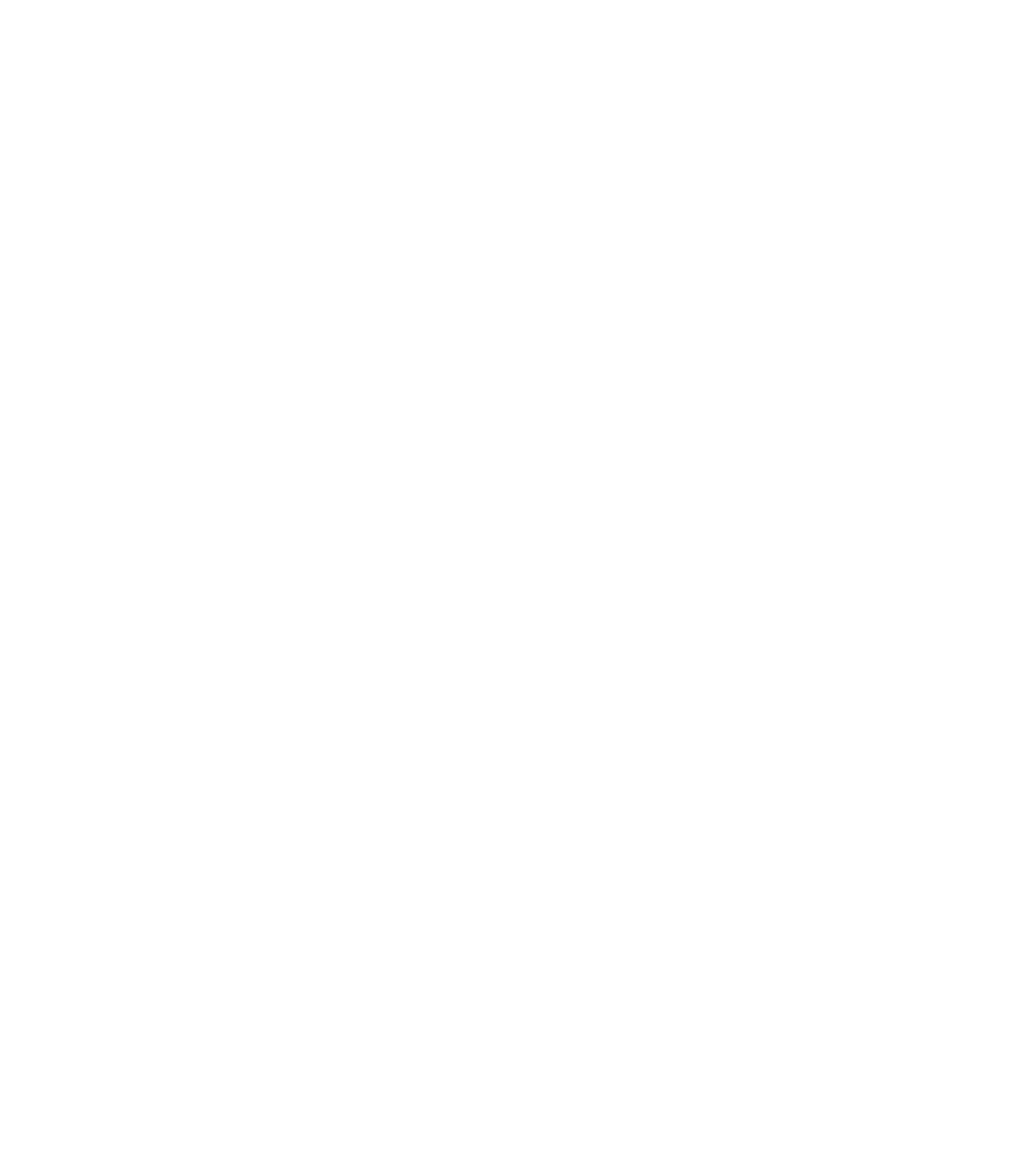
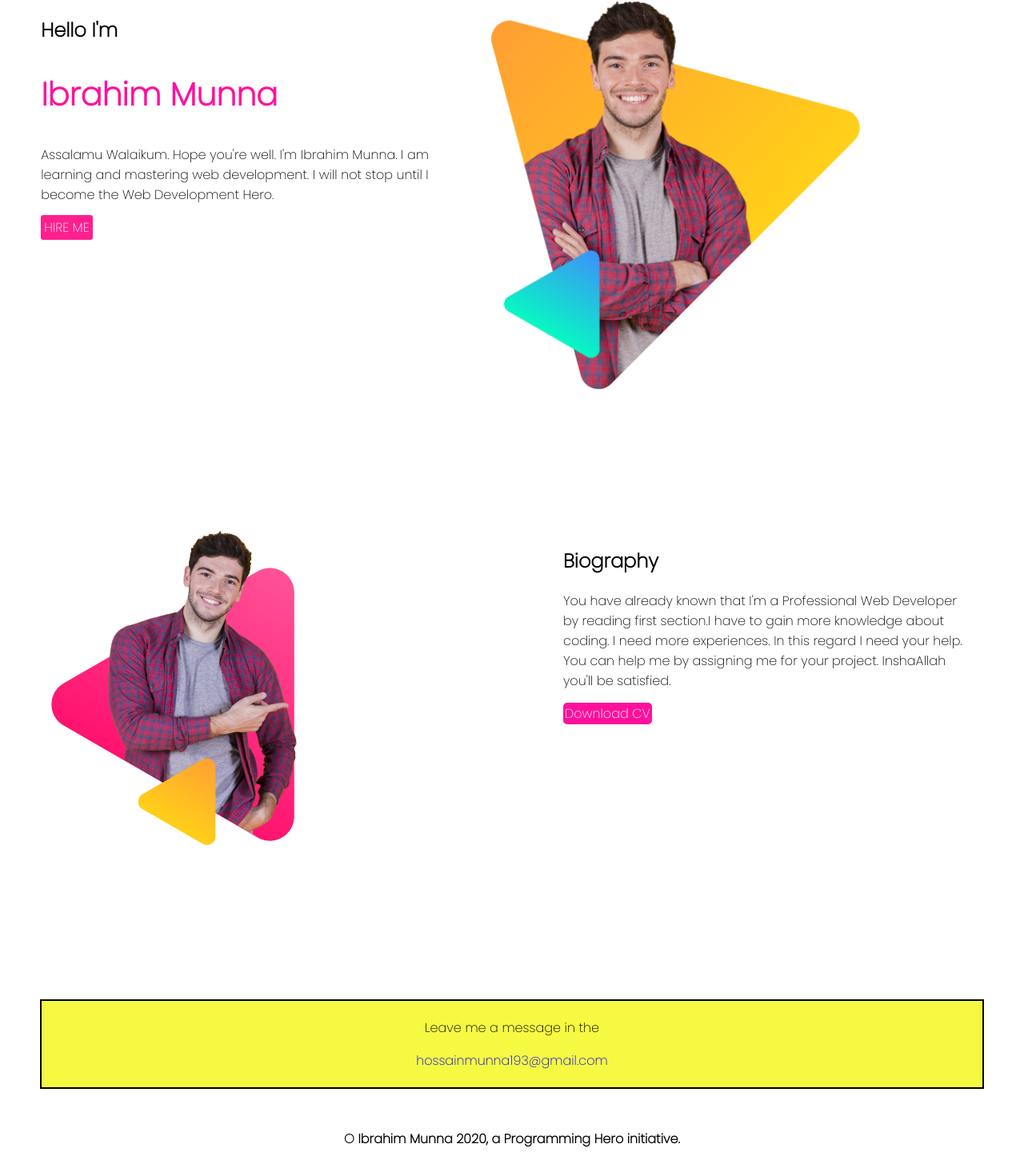
Before and after one commit to hossainmunna/Amar-website, a plain HTML site: page index.html in a window 1280 px wide. Shown: the whole page at 80% size. Before the commit the page ends 800 px from the top, so only its background shows below. Drawn offline with Linux system fonts and the light colour scheme.

Commit message:
fokira marka site

```diff
--- a/index.html
+++ b/index.html
@@ -4,11 +4,41 @@
     <meta charset="UTF-8">
     <meta name="viewport" content="width=device-width, initial-scale=1.0">
     <link rel="stylesheet" href="style.css">
-
+    <link href="https://fonts.googleapis.com/css2?family=Poppins:wght@200&display=swap" rel="stylesheet">
     <title>Website </title>
 </head>
 <body>
+    <section class="top area">
+       <div class="halfwidth">
+            <h2> Hello I'm</h2>
+            <h1> Ibrahim Munna </h1>
+            <p>Assalamu Walaikum. Hope you're well. I'm Ibrahim Munna. I am learning and mastering web development. I will not stop until I become the Web Development Hero.</p>
+            <a id="me" target="_blank" href="https://www.facebook.com/ibrahimislam.munna.9"> HIRE ME</a>
+           </div>
+          <div class="halfwidth">
+          <img src="pick/peter.png " alt="">
+         </div>
+    </section>
+    <section class="dream section">
+           <div class="bioarea">
+            <img src="pick/peter_dream.png" alt="">
+           </div>
+            <div class="bioarea">
+            <h2>Biography</h2>
+            <p> You have already known that I'm a Professional Web Developer by reading first section.I have to gain more knowledge about coding. I need more experiences. In this regard I need your help. You can help me by assigning me for your project. InshaAllah you'll be satisfied.</p>
 
+            <a id="CV" target="_blank" href=" https://bangla2.programming-hero.com/course-status/">Download CV</a>
+           </div>
+    </section>
 
+    <section class="small area">
+              <div class="mujhemilo">
+               <p> Leave me a message in the </p>
+               <p> <a id="mail" target="_blank" href="hossainmunna193@gmail.com">     hossainmunna193@gmail.com</a>
+               </p>
+               </div>
+               <p id="lastpart"> <b> © Ibrahim Munna 2020, a Programming Hero initiative. </b></p>
+
+    </section>
 </body>
 </html>
--- a/style.css
+++ b/style.css
@@ -0,0 +1,89 @@
+body{
+    margin: 0em;
+    font-family: 'Poppins', sans-serif;
+}
+h1{ font-size: 40px;
+    color: rgb(255, 16, 156);
+}
+.halfwidth{
+    width: 40%;
+    float: left;
+    margin-left: 2%;
+    padding-left: 2%;}
+
+.halfwidth img {
+    width: 90%;}
+
+    .top area{
+        background-image: url("pick/biography-bg.png");
+    }
+    section{
+        height: 600px;
+    }
+    #me{
+        text-decoration: none;
+        background-color: rgb(255, 31, 143);
+        padding: 4px;
+        color:white;
+        border-radius: 3px;}
+    .top area{
+        background-repeat: no-repeat;
+    }
+.bioarea{
+    width: 40%;
+    padding: 3%;
+    margin: 2%;
+    float: left;
+}
+.bioarea img{
+    width: 60%;
+}
+.dream section{
+    background-image: url("pick/biography-bg.png");
+    height: 600px;
+    clear: both;
+    background-repeat: no-repeat;
+    background-size: 100% 100%;
+}
+    #CV{
+        text-decoration: none;
+        background-color: rgb(255, 16, 156);
+        border-radius: 5px;
+        padding: 2px;
+        color: white;
+    }
+     .small area{
+        background-image: url("pick/footer-bg.png");
+        background-repeat: no-repeat;
+
+    }
+    .small area h1{
+        text-align: center;
+    }
+
+    .big{
+        text-align: center;
+    }
+
+
+.mujhemilo{
+    text-align: center;
+    border: 2px solid;
+    margin: 50px;
+    padding: 5px 20px;
+    background-color: rgba(245, 248, 32, 0.849);
+    color: black;
+}
+    #mail{
+        text-decoration: none;
+    }
+    .mujhemilo :hover{
+        color: rgb(236, 44, 76);
+    }
+    #lastpart{
+        text-align: center;
+        color: black;
+     }
+     #lastpart :hover{
+         color: blue;
+     }
```
